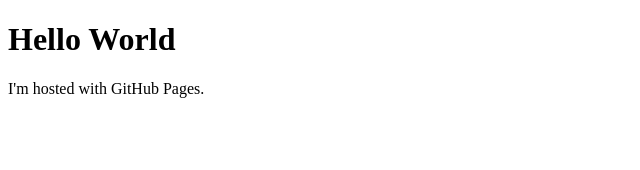
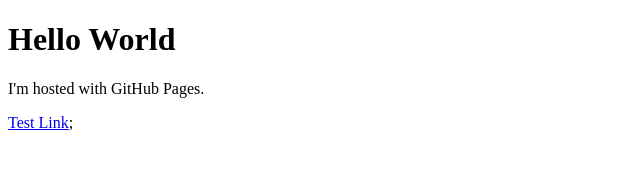
Before and after one commit to agricartel/agricartel.github.io, a plain HTML site: page index.html in a window 1280 px wide. Shown: the full height of the page, 0-640 px from the left. Drawn offline with Linux system fonts and the light colour scheme.

Commit message:
Testing link

```diff
--- a/index.html
+++ b/index.html
@@ -3,5 +3,6 @@
 <body>
 <h1>Hello World</h1>
 <p>I'm hosted with GitHub Pages.</p>
+<a href="umbcsmash.html">Test Link</a>;
 </body>
 </html>
```
